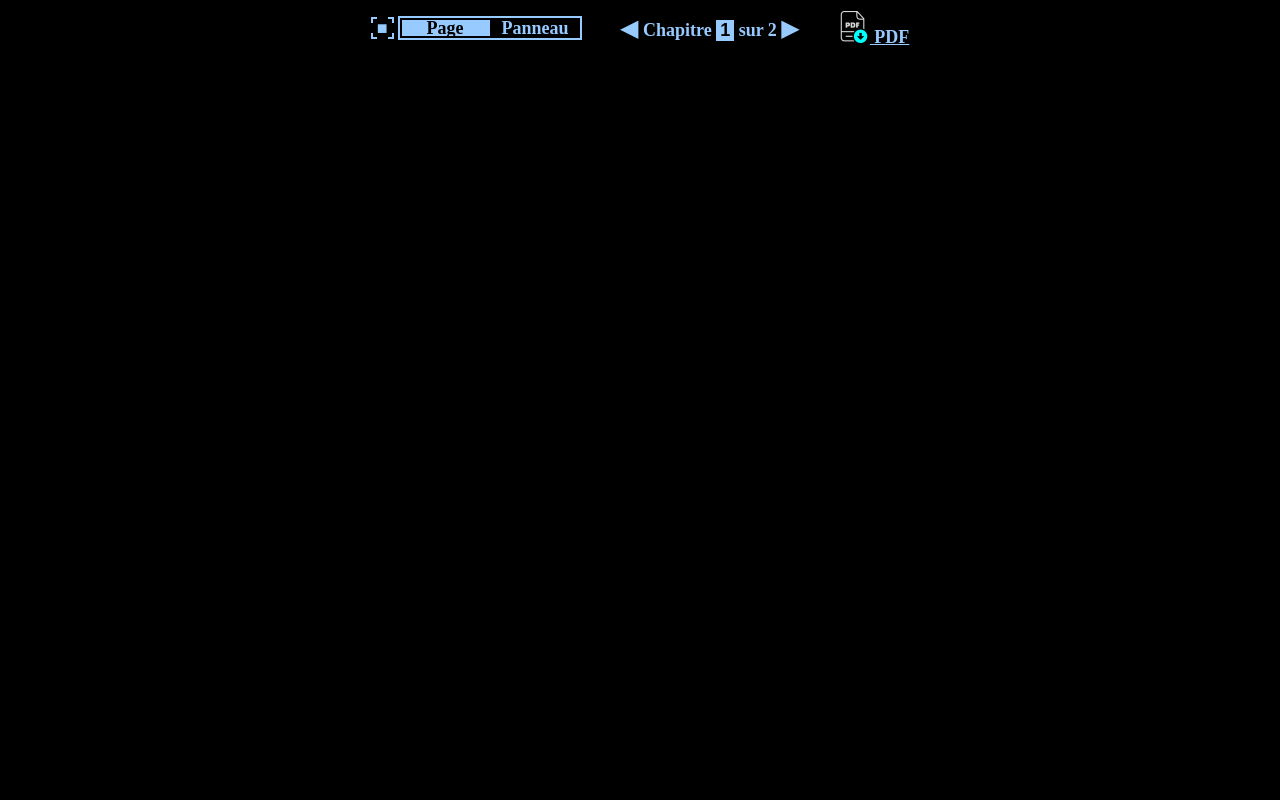
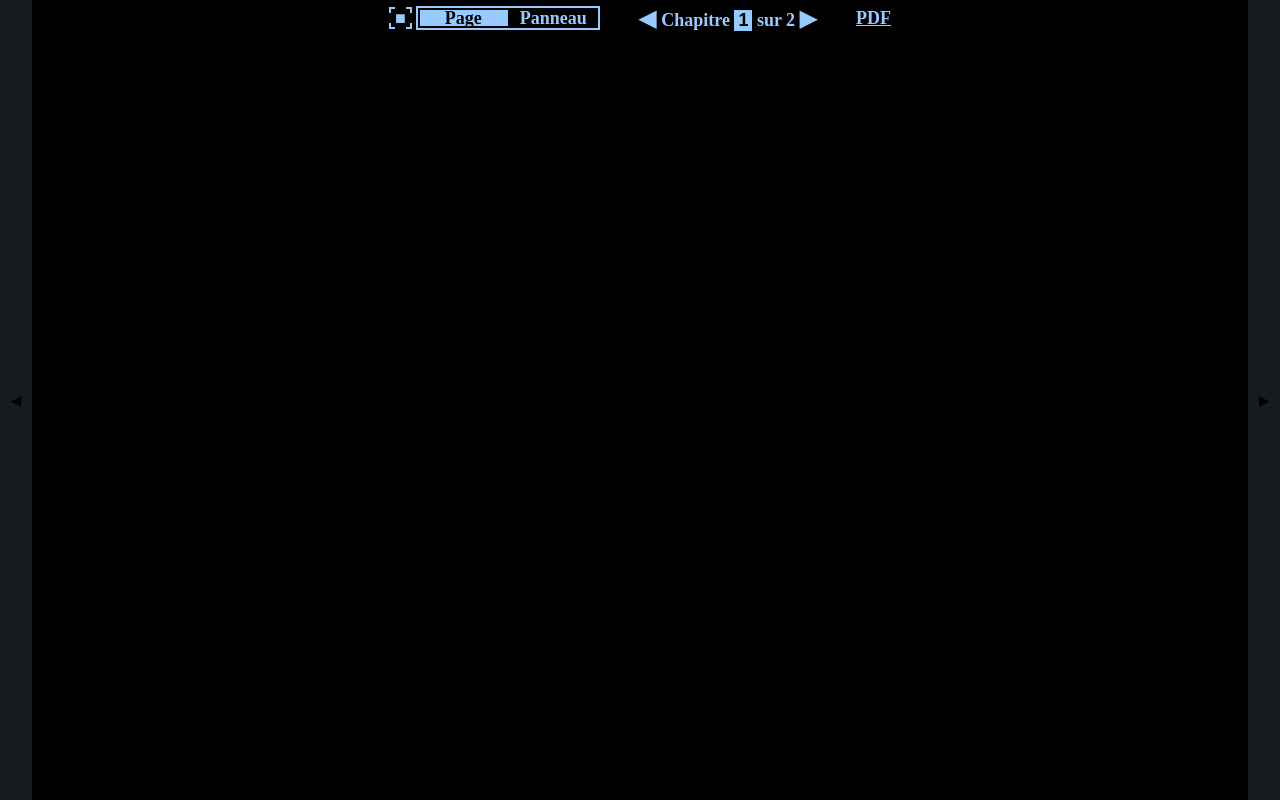
Before and after one commit to ThomasSimard/Cafebas, a website with bundled scripts: page public/index.html in a window 1280 px wide. Built offline with nearby package versions, Linux system fonts and the light colour scheme; files whose address does not match are found by name.

Commit message:
change page button

```diff
--- a/public/index.html
+++ b/public/index.html
@@ -8,7 +8,8 @@
     </head>
     <body>
         <div id="menu-hover">
-            <div id="menu">
+            <button class="seperated-small">◀</button>
+            <div id="menu" class="seperated-large">
                 <div class="center">
                     <div>
                         <button id="fullscreen-toggle">■</button>
@@ -33,11 +34,11 @@
                     </div>
 
                     <a id="download" href="/content/chap1/chap1.pdf" download>
-                        <img src="icons/download-pdf-icon.png" alt="PDF" width="32" height="32" style="filter: invert(100%);">
                         PDF
                     </a>
                 </div>
             </div>
+            <button class="seperated-small">▶</button>
         </div>
             <div id="scroll">
         </div>
--- a/public/style.css
+++ b/public/style.css
@@ -4,7 +4,7 @@
 
 :root {
     --primary-dark-color: black;
-    --secondary-dark-color: rgb(72, 79, 95);
+    --secondary-dark-color: rgb(23, 26, 31);
 
     --primary-light-color: #e6f2ff;
     --secondary-light-color: #97caff;
@@ -17,6 +17,30 @@ body {
     margin: 0;
     padding: 0;
     background-color: var(--primary-dark-color);
+}
+
+#menu-hover {
+    position: sticky;
+    top: 0;
+    width: 100%;
+}
+
+#menu-hover .seperated-small {
+    width: 2.5%;
+    float: left;
+    height: 100vh;
+
+    display: flex;
+    justify-content: center;
+    align-items: center;
+
+    color: var(--primary-dark-color);
+    background-color: var(--secondary-dark-color);
+}
+
+#menu-hover .seperated-large {
+    width: 95%;
+    float: left;
 }
 
 input[type="number"] {
@@ -100,13 +124,6 @@ button:focus {
     justify-content: center;
     align-items: center;
     gap: 2rem;
-}
-
-#menu-hover {
-    position: sticky;
-    top: 0;
-    width: 100%;
-    padding: 10px 0;
 }
 
 #scroll {
--- a/public/style_mobile.css
+++ b/public/style_mobile.css
@@ -3,4 +3,12 @@
     body {
       background-color: red;
     }
+
+    #menu-hover .seperated-small {
+      display: none;
+    }
+
+    #menu-hover .seperated-large {
+      width: 100%;
+    }
 }
```
